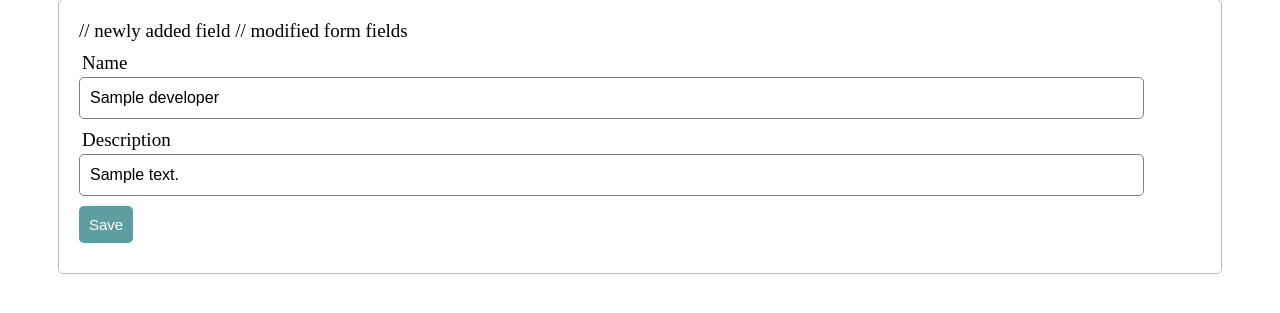
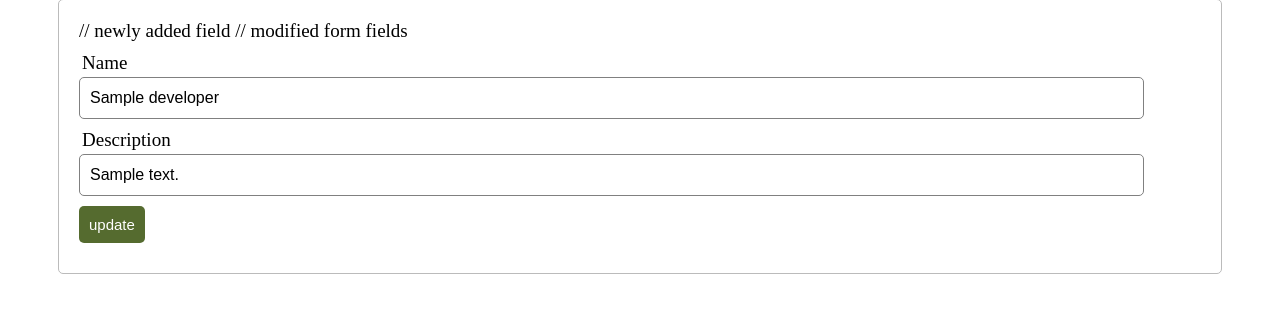
Before and after one commit to RondineleG/PhpCrud, a PHP site: page /index.php?edit=1 in a window 1280 px wide. Shown: the part 151-464 px from the top of the page. Run offline with PHP 8.4, Linux system fonts and the light colour scheme; tables that the repository leaves empty hold one stand-in row (values such as "Sample post"); data that the repository does not hold is empty.

Commit message:
modify button save for also update

```diff
--- a/index.php
+++ b/index.php
@@ -6,7 +6,7 @@ if (isset($_GET['edit'])) {
 	$update = true;
 	$record = mysqli_query($db, "SELECT * FROM phpcrud.developer WHERE id=$id");
 
-	if (count($record) == 1 ) {
+	if (count($record) == 1) {
 		$n = mysqli_fetch_array($record);
 		$name = $n['name'];
 		$description = $n['description'];
@@ -16,12 +16,14 @@ if (isset($_GET['edit'])) {
 ?>
 <!DOCTYPE html>
 <html>
+
 <head>
 	<title>CRUD: PHP and MySQL </title>
 	<link rel="stylesheet" type="text/css" href="./assets/css/style.css">
 </head>
+
 <body>
-	<?php if (isset($_SESSION['message'])): ?>
+	<?php if (isset($_SESSION['message'])) : ?>
 		<div class="msg">
 			<?php
 			echo $_SESSION['message'];
@@ -46,7 +48,7 @@ if (isset($_GET['edit'])) {
 				<td><?php echo $row['name']; ?></td>
 				<td><?php echo $row['description']; ?></td>
 				<td>
-				<a href="index.php?edit=<?php echo $row['id']; ?>" class="edit_btn" >Edit</a>
+					<a href="index.php?edit=<?php echo $row['id']; ?>" class="edit_btn">Edit</a>
 				</td>
 				<td>
 					<a href="server.php?del=<?php echo $row['id']; ?>" class="del_btn">Delete</a>
@@ -57,7 +59,7 @@ if (isset($_GET['edit'])) {
 
 
 
-<form method="post" action="server.php" >
+	<form method="post" action="server.php">
 		// newly added field
 		<input type="hidden" name="id" value="<?php echo $id; ?>">
 
@@ -71,8 +73,13 @@ if (isset($_GET['edit'])) {
 			<input type="text" name="description" value="<?php echo $description; ?>">
 		</div>
 		<div class="input-group">
-			<button class="btn" type="submit" name="save" >Save</button>
+			<?php if ($update == true) : ?>
+				<button class="btn" type="submit" name="update" style="background: #556B2F;">update</button>
+			<?php else : ?>
+				<button class="btn" type="submit" name="save">Save</button>
+			<?php endif ?>
 		</div>
 	</form>
 </body>
+
 </html>
```
Lines whose indentation alone changed are shown as unchanged.
